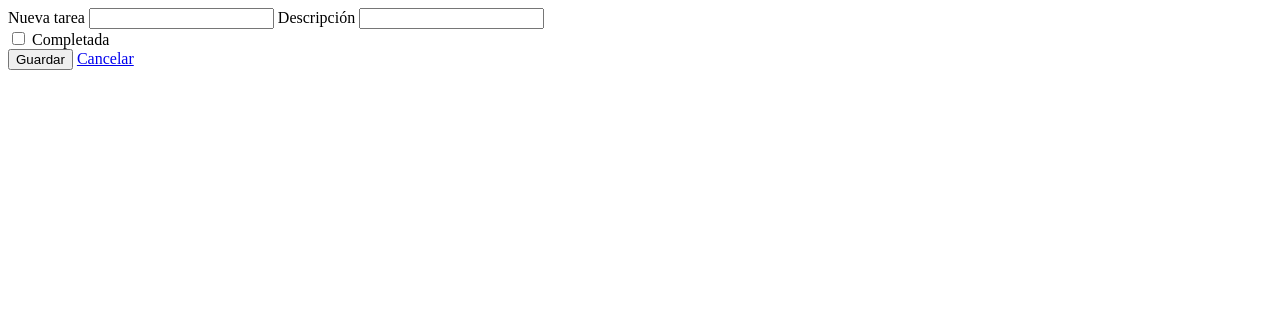
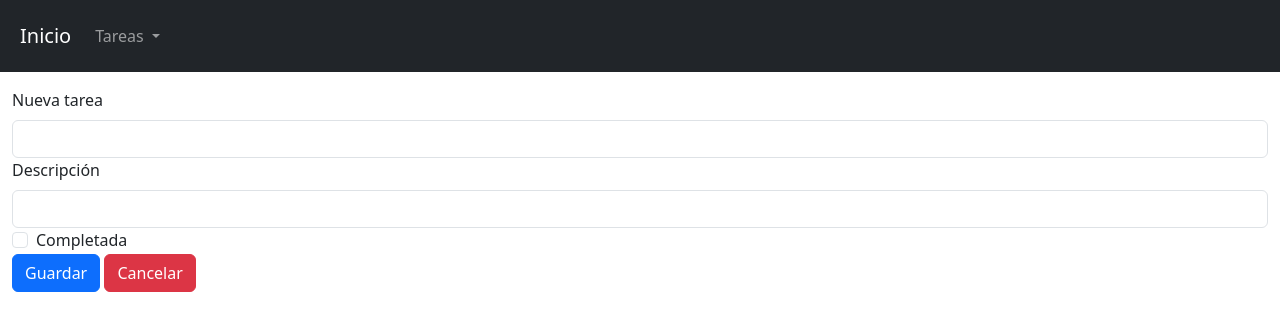
Before and after one commit to claudiaglez/ToDoListMVC, a PHP site: page /view/task/create.php in a window 1280 px wide. Shown: the top 331 px of the page. Run offline with PHP 8.4, Linux system fonts and the light colour scheme.

Commit message:
update create

```diff
--- /dev/null
+++ b/view/head/footer.php
@@ -0,0 +1,4 @@
+</div>
+<script src="https://cdn.jsdelivr.net/npm/bootstrap@5.3.0/dist/js/bootstrap.bundle.min.js" integrity="sha384-geWF76RCwLtnZ8qwWowPQNguL3RmwHVBC9FhGdlKrxdiJJigb/j/68SIy3Te4Bkz" crossorigin="anonymous"></script>
+</body>
+</html>
--- /dev/null
+++ b/view/head/head.php
@@ -0,0 +1,35 @@
+<!doctype html>
+<html lang="en">
+  <head>
+    <meta charset="utf-8">
+    <meta name="viewport" content="width=device-width, initial-scale=1">
+    <title>Lista de Tareas</title>
+    <link href="https://cdn.jsdelivr.net/npm/bootstrap@5.3.0/dist/css/bootstrap.min.css" rel="stylesheet" integrity="sha384-9ndCyUaIbzAi2FUVXJi0CjmCapSmO7SnpJef0486qhLnuZ2cdeRhO02iuK6FUUVM" crossorigin="anonymous">
+  </head>
+  <body>
+    <div class="container-fluid bg-dark p-2 mb-3">
+        <nav class="navbar navbar-expand-lg navbar-dark bg-dark ">
+            <div class="container-fluid">
+                <a class="navbar-brand" href="index.php">Inicio</a>
+                <button class="navbar-toggler" type="button" data-bs-toggle="collapse" data-bs-target="#navbarNavDropdown" aria-controls="navbarNavDropdown" aria-expanded="false" aria-label="Toggle navigation">
+                    <span class="navbar-toggler-icon"></span>
+                </button>
+                <div class="collapse navbar-collapse" id="navbarNavDropdown">
+                <ul class="navbar-nav">
+
+
+                    <li class="nav-item dropdown">
+                        <a class="nav-link dropdown-toggle" href="#" role="button" data-bs-toggle="dropdown" aria-expanded="false">
+                        Tareas
+                        </a>
+                        <ul class="dropdown-menu">
+                            <li><a class="dropdown-item" href="../task/index.php">Tareas</a></li>
+                            <li><a class="dropdown-item" href="../task/create.php">Agregar nueva tarea</a></li>
+                        </ul>
+                    </li>
+                </ul>
+                </div>
+            </div>
+        </nav>
+    </div>
+    <div class="container-fluid">
--- a/view/task/create.php
+++ b/view/task/create.php
@@ -1,19 +1,24 @@
 <?php
+    require_once("../../view/head/head.php");
 ?>
 <form action="store.php" method="POST" autocomplete="off">
-<div>
+<div class="mb-3">
         <label for="Title" class="form-label">Nueva tarea</label>
-        <input type="text" name="Title" required class="form-control" id="Title">
+        <input type="text" name="Title" required class="form-control" id="Title" aria-describedby="emailHelp">
 
         <label for="Description" class="form-label">Descripción</label>
-        <input type="text" name="Description" required class="form-control" id="Description">
+        <input type="text" name="Description" required class="form-control" id="Description" aria-describedby="emailHelp">
 
         <div class="form-check">
-            <input class="form-check-input" type="checkbox" name="Completed" id="Completed">
+            <input class="form-check-input" type="checkbox" name="Completed" id="Completed" aria-describedby="emailHelp">
             <label class="form-check-label" for="Completed">Completada</label>
         </div>
 
-    <button type="submit">Guardar</button>
-    <a href="index.php">Cancelar</a>
+    <button type="submit" class="btn btn-primary">Guardar</button>
+    <a class="btn btn-danger" href="index.php">Cancelar</a>
 
     </div>
+
+    <?php
+    require_once("../../view/head/footer.php");
+?>
```
Also changed, not shown: index.php (added, +13 -0 lines).
